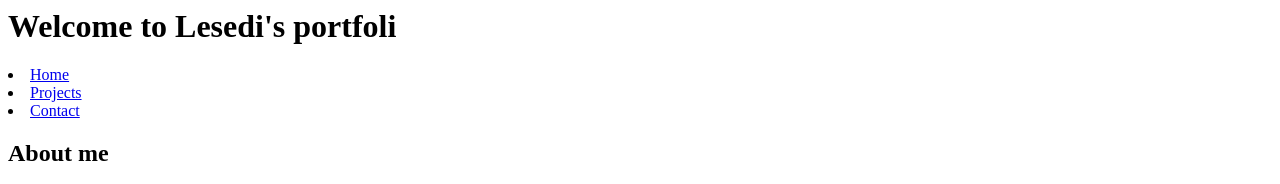
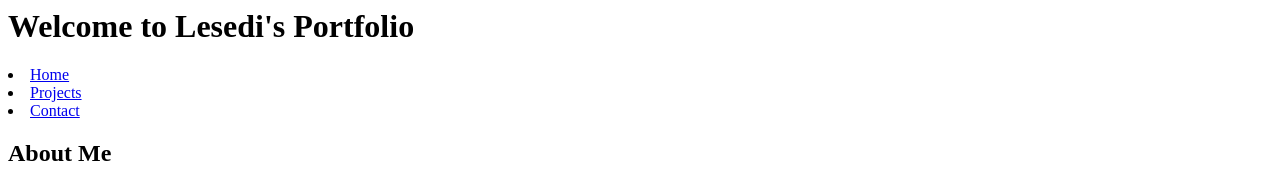
Before and after one commit to lesedilengosane/2740166-lab4-sd, a plain HTML site: page 2740166-lab2.html in a window 1280 px wide. Shown: the top 184 px of the page. Drawn offline with Linux system fonts and the light colour scheme.

Commit message:
Update 2740166-lab2.html

```diff
--- a/2740166-lab2.html
+++ b/2740166-lab2.html
@@ -2,7 +2,7 @@
 
     <header>
 
-        <h1>Welcome to Lesedi's portfoli</h1>
+        <h1>Welcome to Lesedi's Portfolio</h1>
 
     </header>
 
@@ -17,7 +17,7 @@
     <main>
 
         <section>
-            <h2>About me</h2>
+            <h2>About Me</h2>
             <p>My name is Lesedi Lengosane, and I’m from Tsakane. I’m currently pursuing a Bachelor's degree in Computer Science at the University of the Witwatersrand. With a strong passion for technology and problem-solving, I aim to use my skills to create impactful solutions in the tech industry. I aspire to contribute to fields like artificial intelligence and software development, where I can make a meaningful difference through innovation and creativity. </p>
         </section>
 
```
